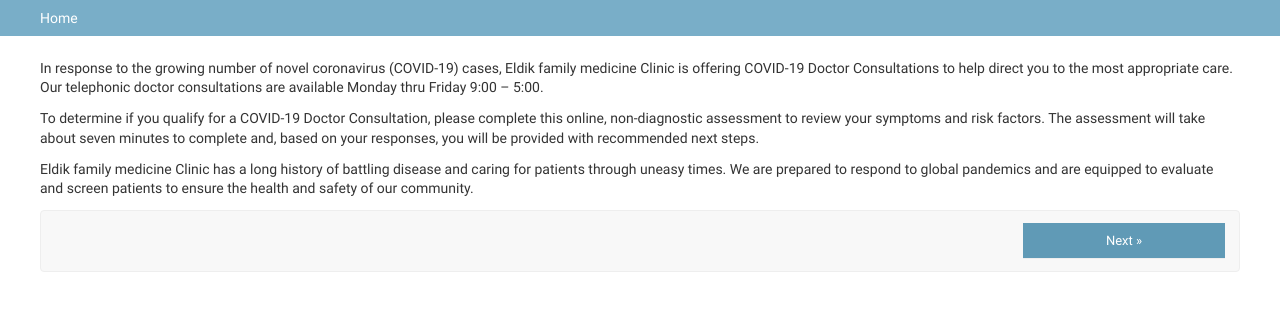
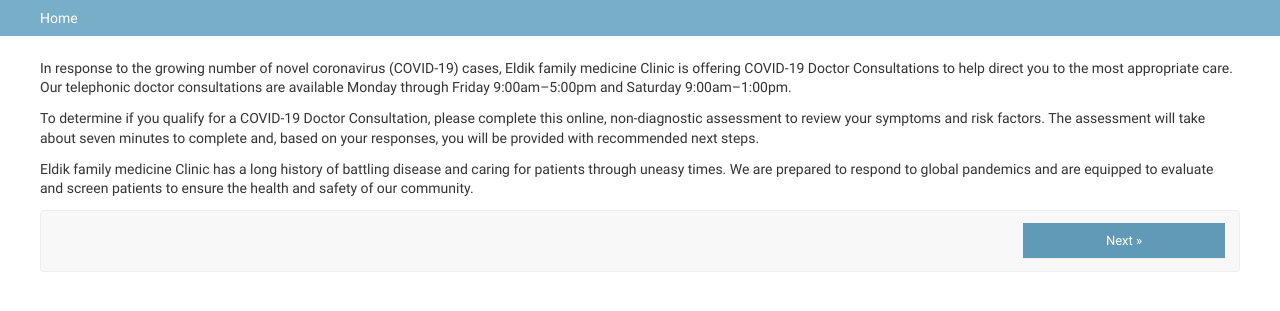
Before and after one commit to mbp-kg/covid19triageproject, a Django app: template triage_project/covid19triage/templates/covid19triage/intro.html in a window 1280 px wide. Shown: the part 20-331 px from the top of the page. Run offline with Django 3.2, Linux system fonts and the light colour scheme; the template is opened without the code that fills it, so the values that code supplies are empty; parts of the project's set-up code (start-up, migrations or seed data) failed here and were passed over.

Commit message:
Add Saturday hours

```diff
--- a/triage_project/covid19triage/templates/covid19triage/intro.html
+++ b/triage_project/covid19triage/templates/covid19triage/intro.html
@@ -9,7 +9,7 @@
 <div id="content-main">
   {% blocktrans %}
     <p>
-      In response to the growing number of novel coronavirus (COVID-19) cases, Eldik family medicine Clinic is offering COVID-19 Doctor Consultations to help direct you to the most appropriate care. Our telephonic doctor consultations are available Monday thru Friday 9:00 – 5:00.
+      In response to the growing number of novel coronavirus (COVID-19) cases, Eldik family medicine Clinic is offering COVID-19 Doctor Consultations to help direct you to the most appropriate care. Our telephonic doctor consultations are available Monday through Friday 9:00am–5:00pm and Saturday 9:00am–1:00pm.
     </p>
     <p>
       To determine if you qualify for a COVID-19 Doctor Consultation, please complete this online, non-diagnostic assessment to review your symptoms and risk factors. The assessment will take about seven minutes to complete and, based on your responses, you will be provided with recommended next steps.
```
